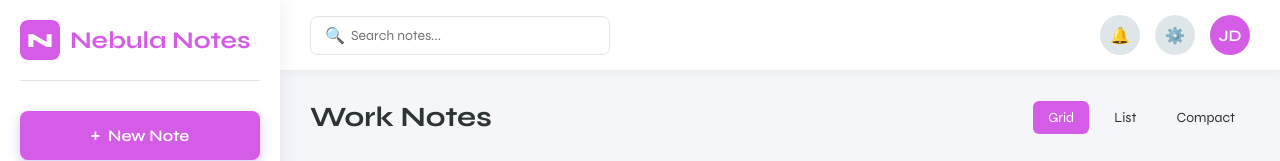
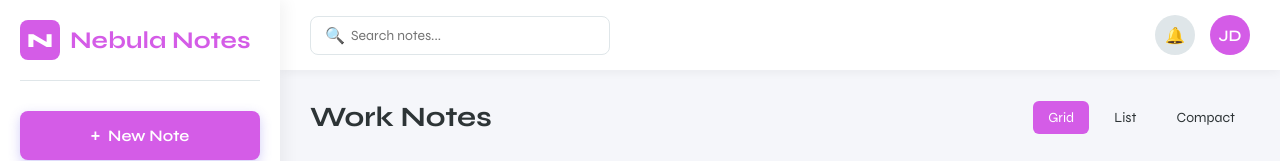
Before and after one commit to faisy227/Nebula-Notes, a plain HTML site: page work.html in a window 1280 px wide. Shown: the top 161 px of the page. Drawn offline with Linux system fonts and the light colour scheme.

Commit message:
Update work.html

```diff
--- a/work.html
+++ b/work.html
@@ -72,9 +72,7 @@
                     <div class="header-icon">
                         <i class="icon icon-notification"></i>
                     </div>
-                    <div class="header-icon">
-                        <i class="icon icon-settings"></i>
-                    </div>
+
                     <div class="user-avatar">JD</div>
                 </div>
             </header>
```
